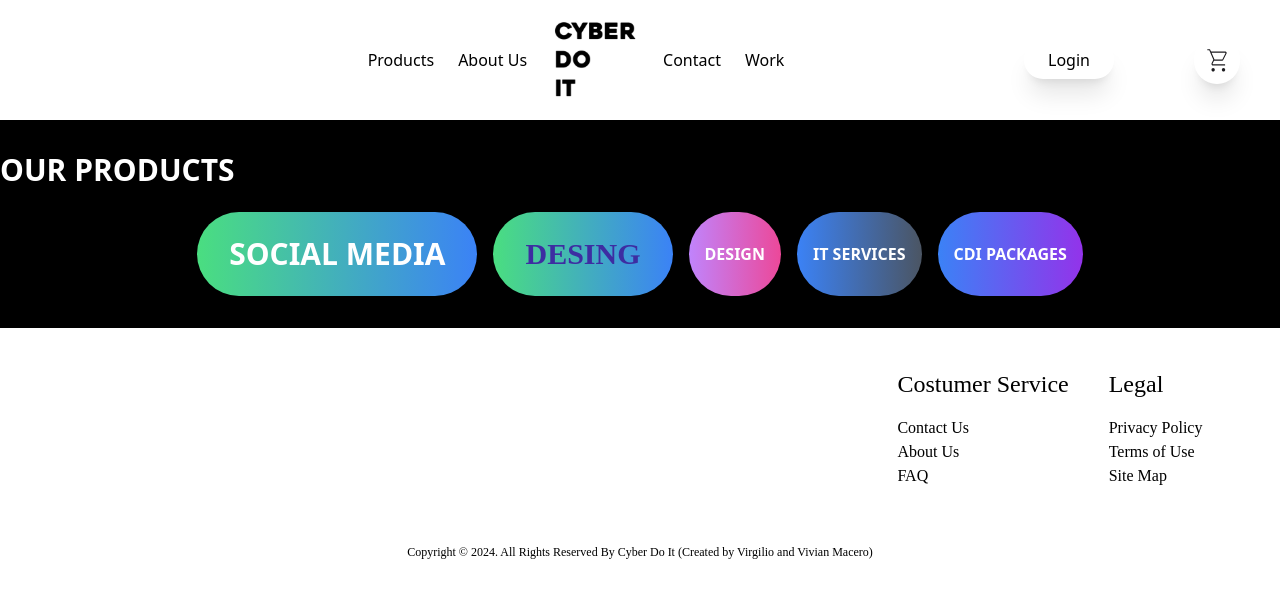
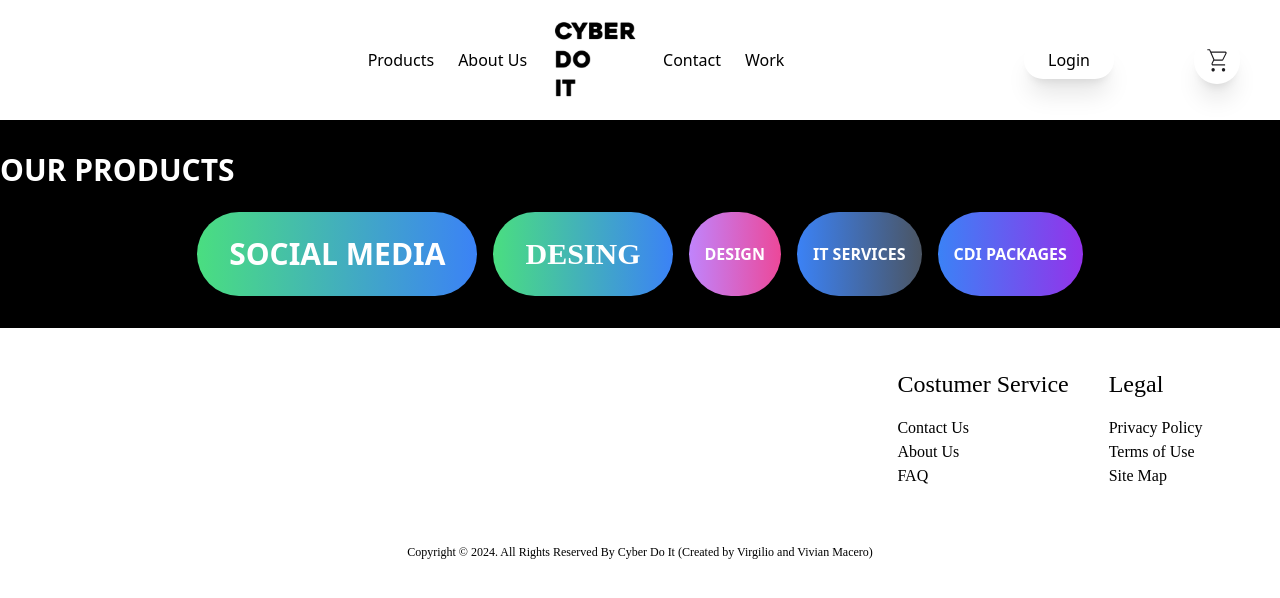
Before and after one commit to VirgilioMacero/cyber-do-it-WebPage, a React (Vite) app: page /products in a window 1280 px wide. Shown: the top 598 px of the page. Built offline with nearby package versions, Linux system fonts and the light colour scheme; a web font is replaced by a local one.

Commit message:
refactorize linkButton

```diff
--- a/src/components/LinkButton.tsx
+++ b/src/components/LinkButton.tsx
@@ -1,36 +1,22 @@
 export default function LinkButton({
   name = "Button",
   link = "",
-  bgColor = "#f0f0f0",
-  hoverBg = "#4361ED",
-  textColor = "#3D2DA2",
   className = "",
 }: {
   name?: string;
   link?: string;
-  bgColor?: string;
-  hoverBg?: string;
-  textColor?: string;
   className?: string;
 }) {
-  function MouseOver(event: any) {
-    event.target.style.background = hoverBg;
-  }
-  function MouseOut(event: any) {
-    event.target.style.background = bgColor;
-  }
+
 
   return (
     <a href={link}>
       <p
         style={{
-          backgroundColor: bgColor,
-          color: textColor,
           fontFamily: "Azeret Mono",
         }}
         className={`p-4 rounded-full ${className}`}
-        onMouseOver={MouseOver}
-        onMouseOut={MouseOut}
+
       >
         {name}
       </p>
--- a/src/components/NavProducts.tsx
+++ b/src/components/NavProducts.tsx
@@ -9,10 +9,12 @@ export default function NavProducts(){
                     <button className="bg-gradient-to-r from-green-400 to-blue-500 hover:from-green-500 hover:to-blue-600 text-white font-bold py-6 px-8 rounded-full shadow-md text-3xl">
                         SOCIAL MEDIA
                     </button>
+
                 <LinkButton
                     className="bg-gradient-to-r from-green-400 to-blue-500 hover:from-green-500 hover:to-blue-600 text-white font-bold py-6 px-8 rounded-full shadow-md text-3xl"
                     name="DESING"
                     />
+
                     <button className="bg-gradient-to-r from-purple-400 to-pink-500 hover:from-purple-500 hover:to-pink-600 text-white font-bold py-2 px-4 rounded-full shadow-md">
                         DESIGN
                     </button>
```
